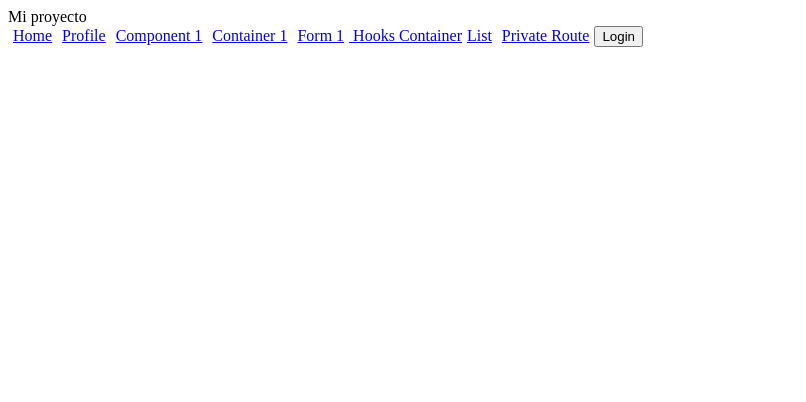
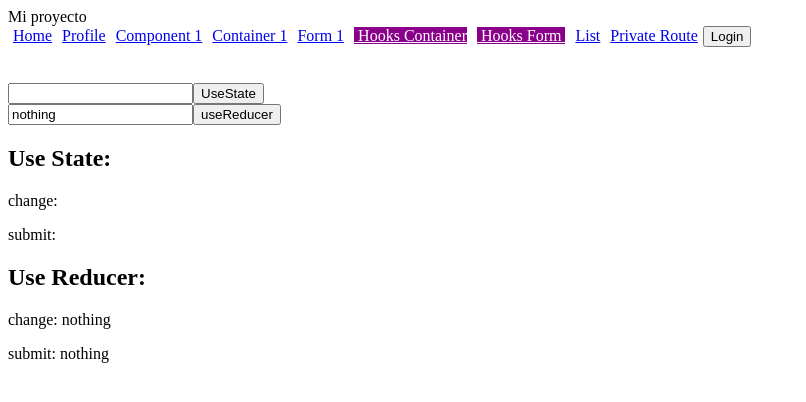
Before and after one commit to fvilca-reactjs/advanced-react_project, a React (Create React App) app: page /hooksform in a window 1280 px wide. Shown: the top 402 px of the page, without its empty margins (0-806 px from the left). Built offline with nearby package versions, Linux system fonts and the light colour scheme; what auth0-js would draw is missing.

Commit message:
useState vs useReducer for fsave data from forms

```diff
--- a/package.json
+++ b/package.json
@@ -6,6 +6,7 @@
     "auth0-js": "^9.8.2",
     "axios": "^0.18.0",
     "history": "^4.7.2",
+    "node-sass": "^4.14.1",
     "react": "^16.8.0",
     "react-dom": "^16.8.0",
     "react-redux": "^6.0.0",
--- a/src/containers/header.js
+++ b/src/containers/header.js
@@ -1,7 +1,7 @@
 import React, { Component } from 'react';
 import { Link } from 'react-router-dom';
 import { connect } from 'react-redux';
-
+import '../styles/style.scss'
 
 class Header extends Component {
 
@@ -23,8 +23,9 @@ class Header extends Component {
           <Link to='/form1' style={{padding: '5px'}}>
             Form 1
           </Link>
-          <Link to='/hookscontainer'> Hooks Container
+          <Link to='/hookscontainer' className='my-link'> Hooks Container
           </Link>
+          <Link to='/hooksform' className='my-link'> Hooks Form          </Link>
 
           <Link to='/renderlist' style={{padding: '5px'}}>
              List
--- a/src/functional/home.js
+++ b/src/functional/home.js
@@ -4,6 +4,7 @@ import Context from '../utils/context';
 //Home page
 const Home = (props) => {
 
+  console.log("Home: props",props)
   const context = useContext(Context)
 
   return(
--- /dev/null
+++ b/src/hooks/hooks_form.jsx
@@ -0,0 +1,53 @@
+import React, { useState, useReducer } from 'react'
+import * as Reducer from '../store/hooks_state/form_reducer'
+
+function HooksForm() {
+
+    const [valueState, setValueState] = useState()
+    const [valueStateSubmit, setValueStateSubmit] = useState()
+    const handleChange = (evt) => {
+        setValueState(evt.target.value);
+    }
+    const handleSubmit = (evt) => {
+        evt.preventDefault();
+        setValueStateSubmit(evt.target.input.value)
+    }
+    /************************************************/
+    const [state, dispatch] = useReducer(Reducer.InputReducer, Reducer.initialState)
+
+    const handleReducerChange = (evt) => {
+        dispatch({ type: 'INPUT_CHANGE', input: evt.target.value })
+    }
+    const handleReducerSubmit = (evt) => {
+        evt.preventDefault()
+        dispatch({ type: 'INPUT_SUBMIT', input: evt.target.input_change.value })
+    }
+
+    console.log('reducer:',state)
+
+    return (
+        <div>
+            <form onSubmit={handleSubmit}>
+                <input type="text" id='input' value={valueState} onChange={handleChange} />
+                <button>UseState</button>
+            </form>
+
+            <form onSubmit={handleReducerSubmit}>
+                <input type="text"  id='input_change' value={state.input_change} onChange={handleReducerChange} />
+                <button>useReducer</button>
+            </form>
+
+            <section>
+                <h1>Use State:</h1>
+                <p>change: {valueState}</p>
+                <p>submit: {valueStateSubmit} </p>
+
+                <h1>Use Reducer:</h1>
+                <p>change: {state.input_change}</p>
+                <p>submit: {state.input_submit}</p>
+            </section>
+        </div>
+    )
+}
+
+export default HooksForm
--- a/src/routes.js
+++ b/src/routes.js
@@ -22,8 +22,9 @@ import AuthCheck from './utils/authcheck';
 import history from './utils/history';
 
 import { Router, Route, Switch, Redirect } from 'react-router';
+
 import HooksContainer1 from './hooks/hooks_container1';
-
+import HooksForm from './hooks/hooks_form'
 
 
 
@@ -75,7 +76,9 @@ class Routes extends Component {
 
             <Route path='/callback' render={(props) => { handleAuthentication(props); return <Callback />}} />
             <Route path="/component1" render={(props) => <Component1 {...props} /> } />
+
             <Route path='/hookscontainer' component={HooksContainer1} />
+            <Route path='/hooksform' component={HooksForm} />
             <Route path="/listitem/:id" component={RenderListItem} />
 
 
--- /dev/null
+++ b/src/store/hooks_state/form_reducer.js
@@ -0,0 +1,24 @@
+
+export const initialState = {
+    input_change:'nothing',
+    input_submit:'nothing'
+}
+
+export const InputReducer = (state = initialState, { type, input }) => {
+    switch (type) {
+
+        case "INPUT_CHANGE":
+            return {
+                ...state,
+                input_change: input,
+                flag:'algo'
+            }
+        case "INPUT_SUBMIT":
+            return {
+                ...state,
+                input_submit: input
+            }
+        default:
+            return state
+    }
+}
--- /dev/null
+++ b/src/styles/style.scss
@@ -0,0 +1,6 @@
+
+.my-link{
+    margin: 5px;
+    background: darkmagenta;
+    color: white;
+}
```
Also changed, not shown: 1 other file (tests, documents, lock files or other folders).
